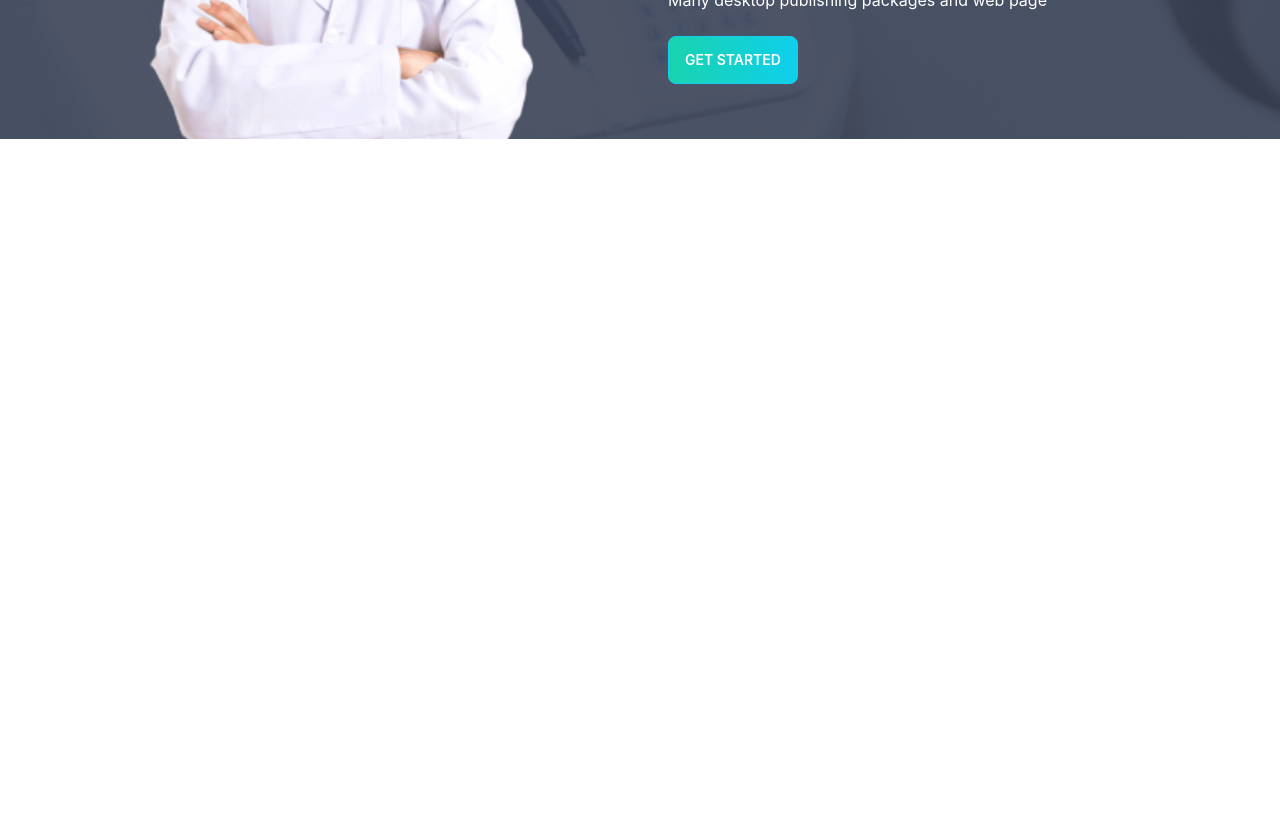
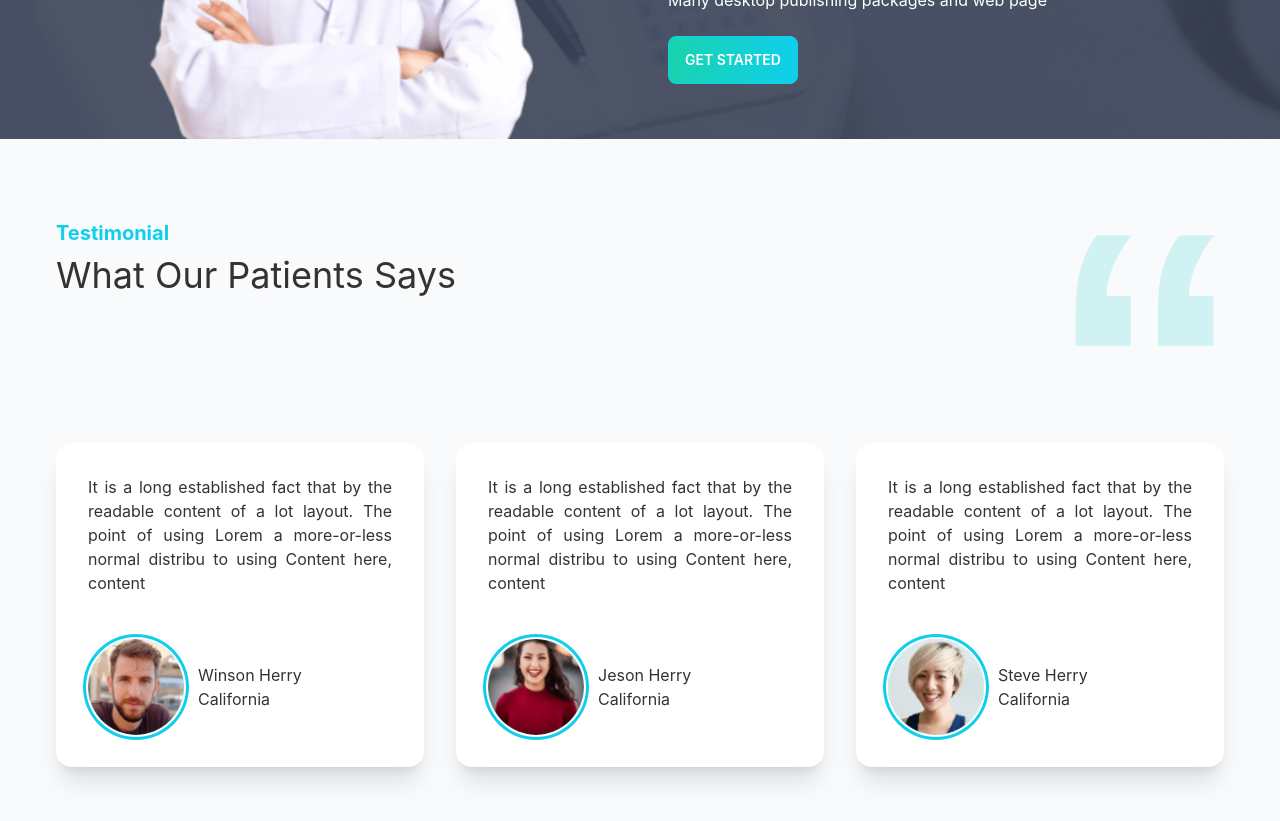
Before and after one commit to yeasinshamimdev/doctors-portal-client, a React (Create React App) app: page / in a window 1280 px wide. Shown: the part 2720-3541 px from the top of the page. Before the commit the page ends 2859 px from the top, so only its background shows below. Built offline with nearby package versions, Linux system fonts and the light colour scheme.

Commit message:
testimonial done

```diff
--- a/src/Pages/Home/Home.js
+++ b/src/Pages/Home/Home.js
@@ -4,6 +4,7 @@ import Banner from './Banner';
 import DentalCare from './DentalCare';
 import Info from './Info';
 import Services from './Services';
+import Testimonial from './Testimonial';
 
 const Home = () => {
     return (
@@ -13,6 +14,7 @@ const Home = () => {
             <Services />
             <DentalCare />
             <MakeAppointment />
+            <Testimonial />
         </div>
     );
 };
--- /dev/null
+++ b/src/Pages/Home/Review.js
@@ -0,0 +1,26 @@
+import React from 'react';
+
+const Review = ({ peopleReview }) => {
+    const { name, img, review, address, } = peopleReview;
+
+    return (
+        <div class="card bg-base-100 shadow-xl">
+            <div class="card-body">
+                <p className='text-justify'>{review}</p>
+                <div className='flex mt-9 items-center'>
+                    <div class="avatar">
+                        <div class="w-24 rounded-full ring ring-primary ring-offset-base-100 ring-offset-2">
+                            <img className='md:w-16' src={img} alt='people' />
+                        </div>
+                    </div>
+                    <div className='ml-3.5'>
+                        <h4>{name}</h4>
+                        <p>{address}</p>
+                    </div>
+                </div>
+            </div>
+        </div>
+    );
+};
+
+export default Review;
--- /dev/null
+++ b/src/Pages/Home/Testimonial.js
@@ -0,0 +1,36 @@
+import React from 'react';
+import quote from '../../assets/icons/quote.svg';
+import people1 from '../../assets/images/people1.png';
+import people2 from '../../assets/images/people2.png';
+import people3 from '../../assets/images/people3.png';
+import Review from './Review';
+
+const Testimonial = () => {
+    const reviews = [
+        { _id: 1, name: 'Winson Herry', review: 'It is a long established fact that by the readable content of a lot layout. The point of using Lorem a more-or-less normal distribu to using Content here, content', img: people1, address: 'California' },
+        { _id: 2, name: 'Jeson Herry', review: 'It is a long established fact that by the readable content of a lot layout. The point of using Lorem a more-or-less normal distribu to using Content here, content', img: people2, address: 'California' },
+        { _id: 3, name: 'Steve Herry', review: 'It is a long established fact that by the readable content of a lot layout. The point of using Lorem a more-or-less normal distribu to using Content here, content', img: people3, address: 'California' },
+    ];
+
+
+    return (
+        <section className='py-20 md:px-14'>
+            <div className='flex px-4 md:px-0'>
+                <div className='flex-1'>
+                    <h4 className='text-primary text-sm md:text-xl font-bold '>Testimonial</h4>
+                    <h1 className='text-2xl md:text-4xl pt-2'>What Our Patients Says</h1>
+                </div>
+                <div className='flex-1 flex justify-end'>
+                    <img className='h-16 md:h-32' src={quote} alt="quote" />
+                </div>
+            </div>
+            <div className='grid grid-cols-1 md:grid-cols-3 gap-4 md:gap-8 py-12 md:py-24 px-4 md:px-0'>
+                {
+                    reviews.map(peopleReview => <Review key={peopleReview._id} peopleReview={peopleReview} />)
+                }
+            </div>
+        </section>
+    );
+};
+
+export default Testimonial;
```
